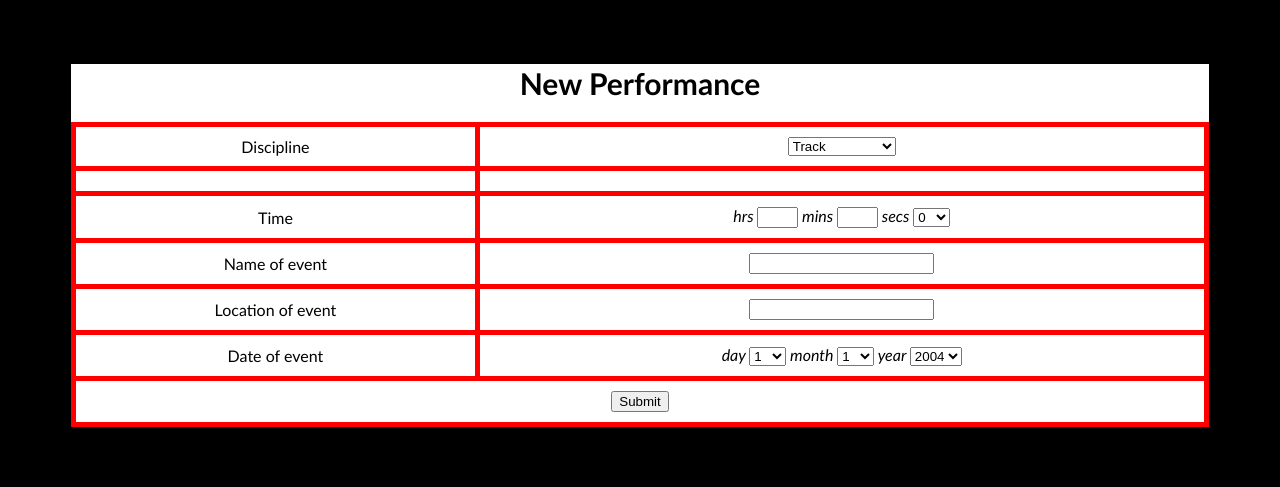
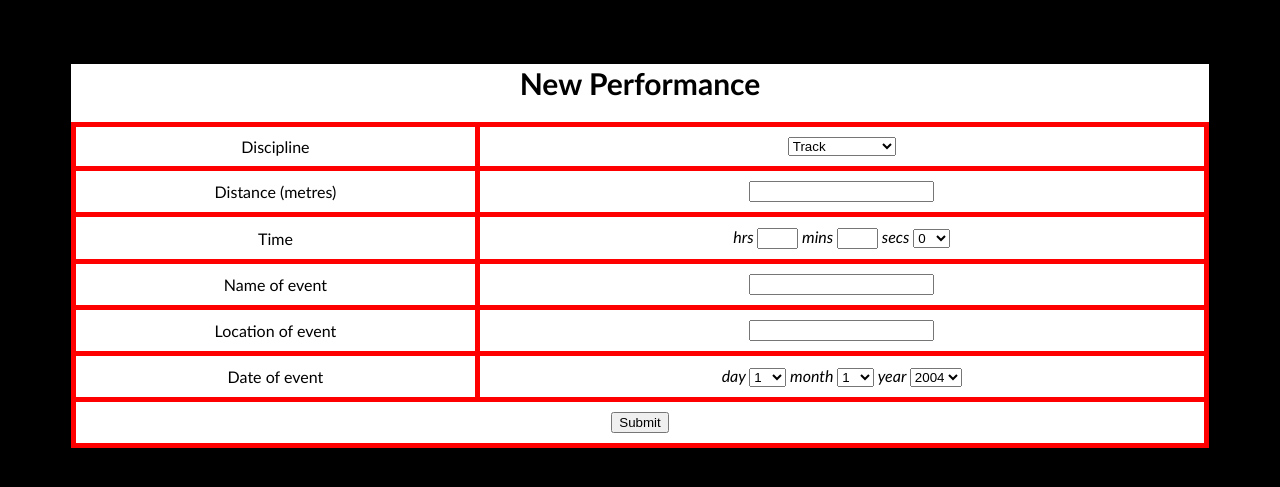
Before and after one commit to Jad1/myperformances, a CodeIgniter app: page / in a window 1280 px wide. Shown: the top 487 px of the page. Run offline with CodeIgniter, Linux system fonts and the light colour scheme; some libraries are stand-ins or nearby versions.

Commit message:
Added default text and form element for distance section of form

```diff
--- a/application/views/newperformanceview.php
+++ b/application/views/newperformanceview.php
@@ -22,8 +22,8 @@
 
 			<!--The content of this area will vary depending on which discipline is selected.-->
 			<tr>
-				<td id="distancelabel"></td>
-				<td id="distanceinput"></td>
+				<td id="distancelabel">Distance (metres)</td>
+				<td id="distanceinput"><input type="text" id="disciplineinput" /></td>
 			</tr>
 			<tr>
 				<td>Time</td>
```
